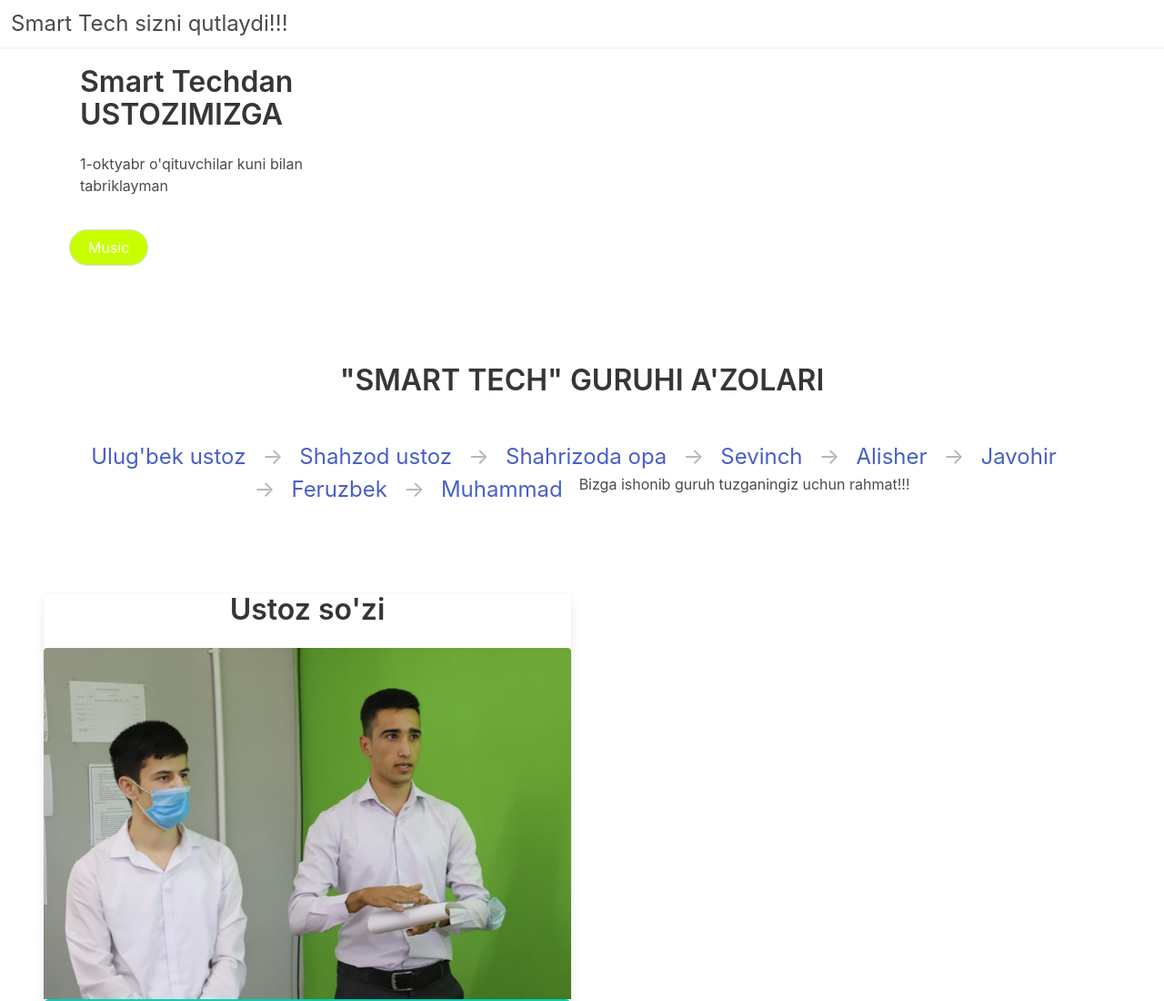
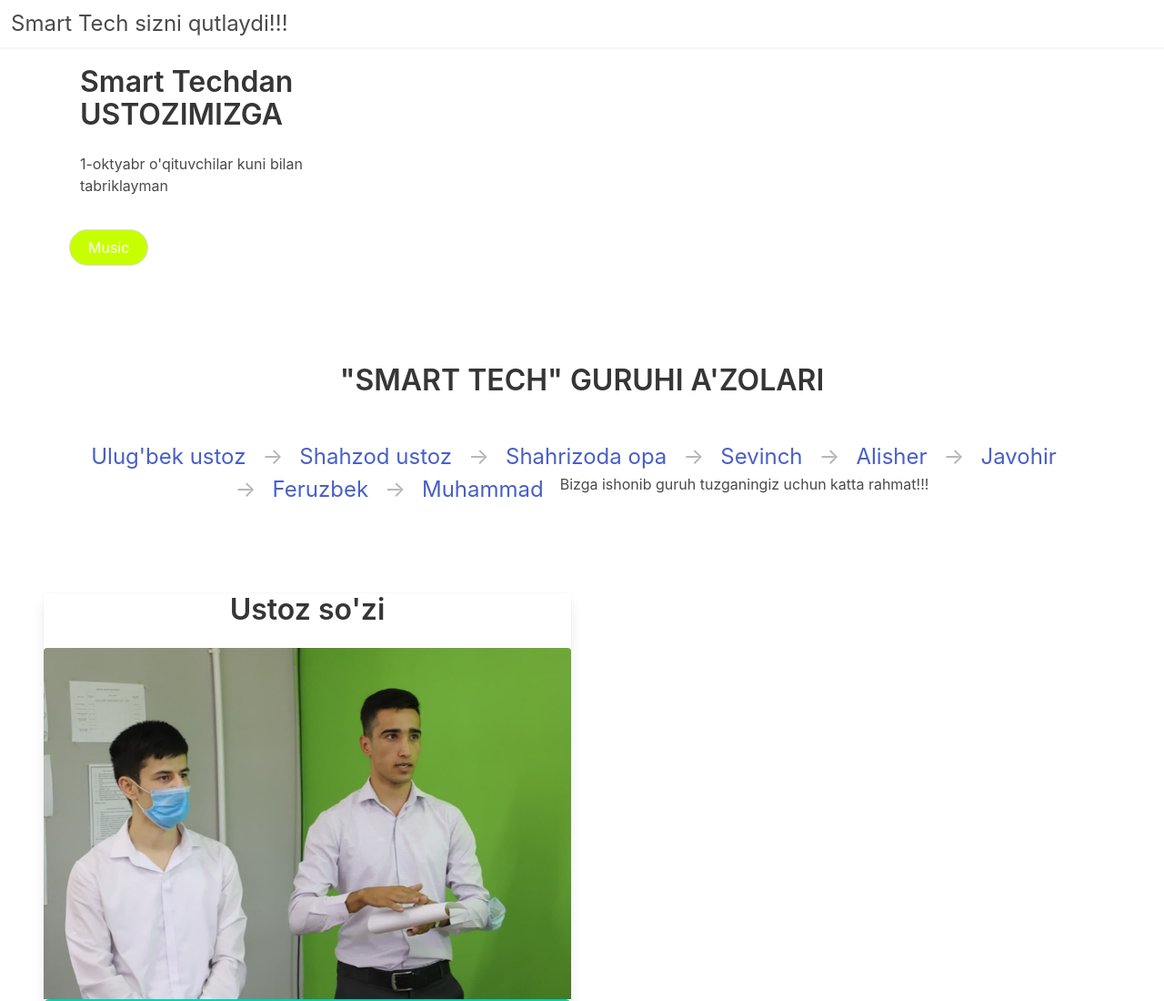
Before and after one commit to Shahrizoda888/1.10.21, a plain HTML site: page index.html in a window 1280 px wide. Shown: the top 1100 px of the page at 91% size. Drawn offline with nearby package versions, Linux system fonts and the light colour scheme.

Commit message:
second commit

```diff
--- a/index.html
+++ b/index.html
@@ -72,7 +72,7 @@
                        <li class="has-text-info is-size-4"><a>Javohir</a></li>
                        <li class="has-text-info is-size-4"><a>Feruzbek</a></li>
                        <li class="has-text-info is-size-4"><a> Muhammad</a></li>
-                       <h1>Bizga ishonib guruh tuzganingiz uchun rahmat!!!</h1>
+                       <h1>Bizga ishonib guruh tuzganingiz uchun katta rahmat!!!</h1>
 
 
                    </ul>
```
